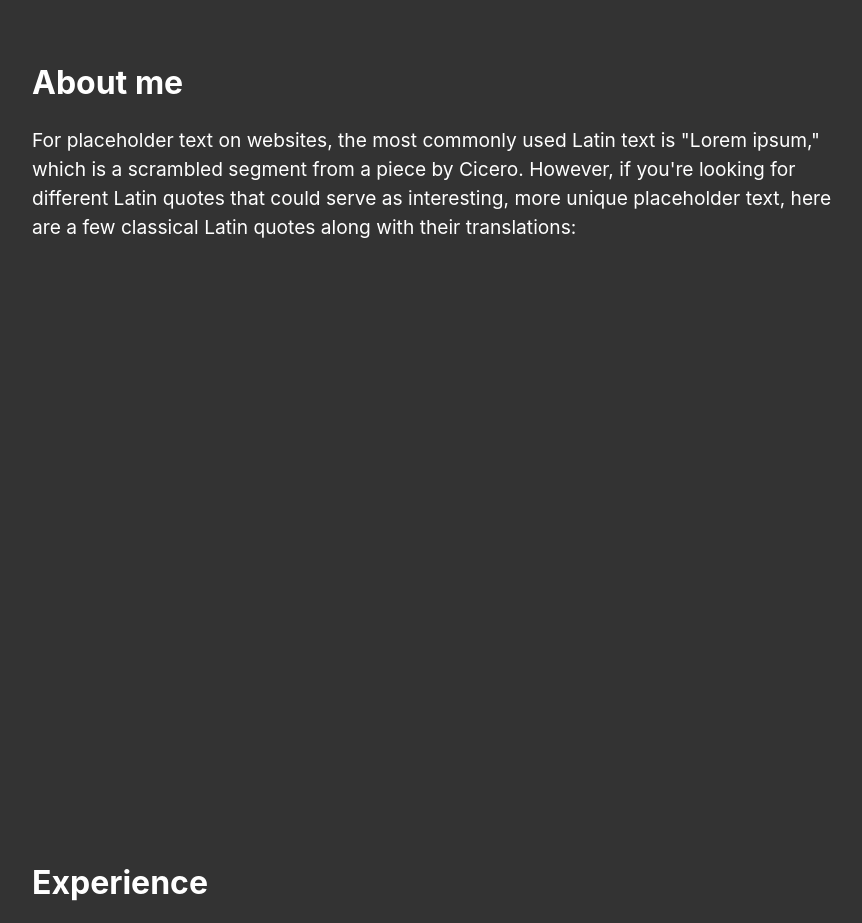
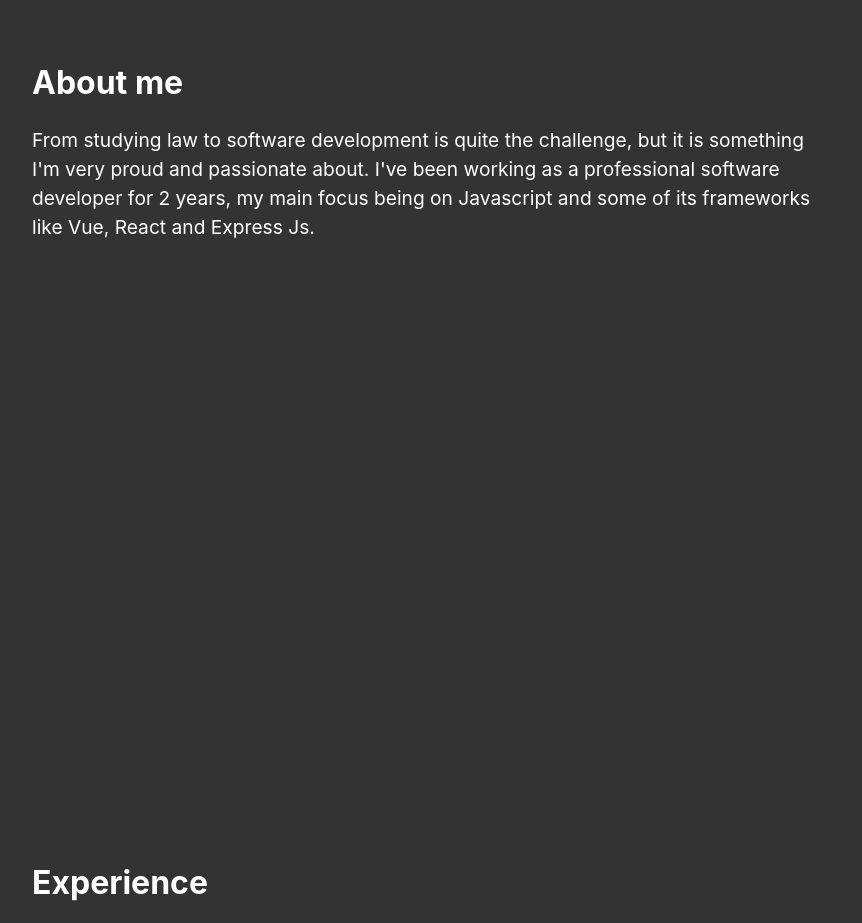
Before and after one commit to Popa-Andrei-Valentin/My_Portofolio, a React (Vite) app: page / in a window 1280 px wide. Shown: the part 1040-1963 px from the top of the page, without its empty margins (208-1070 px from the left). Built offline with nearby package versions, Linux system fonts and the light colour scheme.

Commit message:
Change context text for  About Me section

```diff
--- a/src/components/Content/Content.jsx
+++ b/src/components/Content/Content.jsx
@@ -7,7 +7,7 @@ export default function Content () {
 				<div className='about-section'>
 					<div className='content-text'>
 						<h2>About me</h2>
-						<p>For placeholder text on websites, the most commonly used Latin text is "Lorem ipsum," which is a scrambled segment from a piece by Cicero. However, if you're looking for different Latin quotes that could serve as interesting, more unique placeholder text, here are a few classical Latin quotes along with their translations:</p>
+						<p>From studying law to software development is quite the challenge, but it is something I'm very proud and passionate about. I've been working as a professional software developer for 2 years, my main focus being on Javascript and some of its frameworks like Vue, React and Express Js.</p>
 					</div>
 				</div>
 
```
